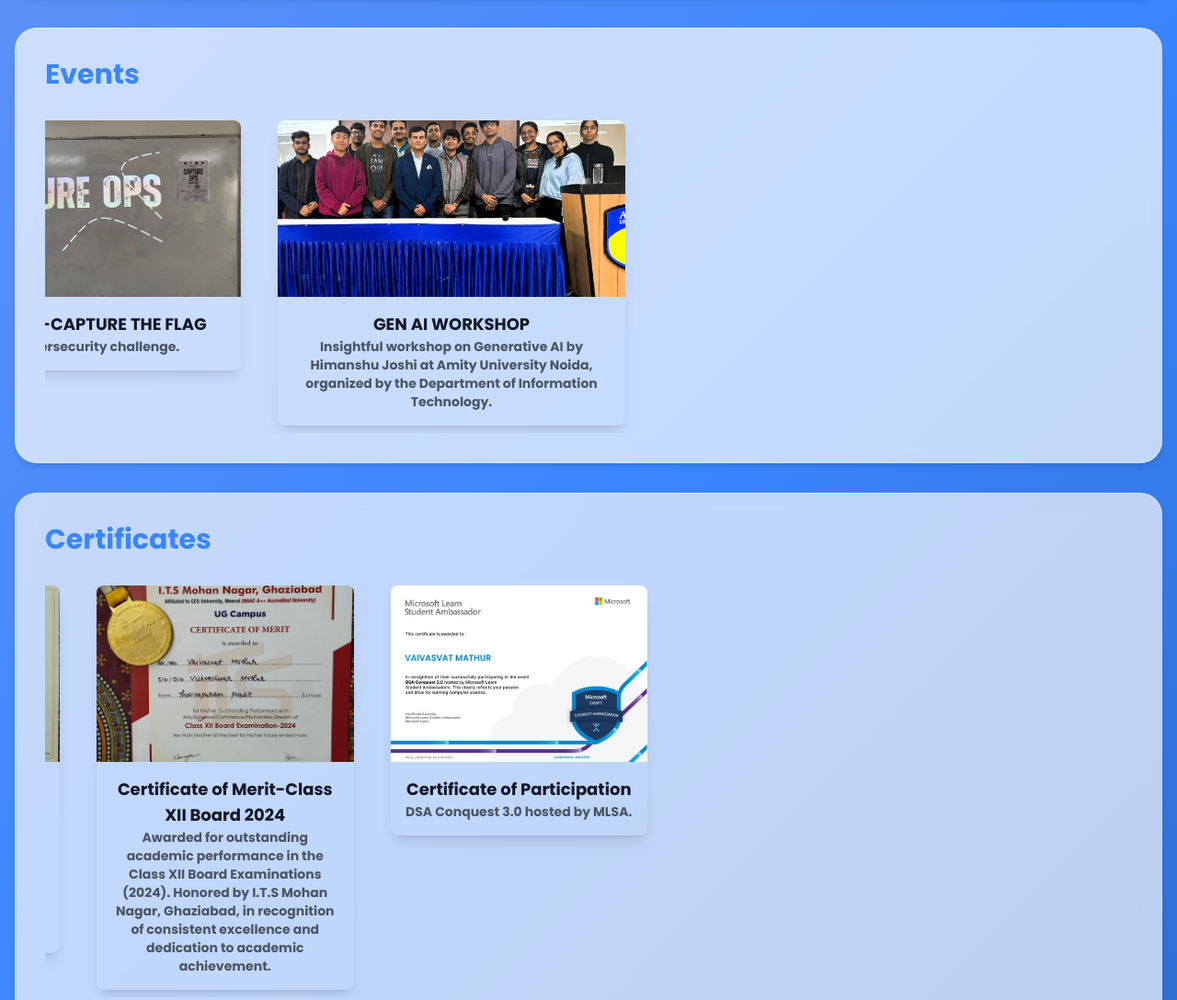
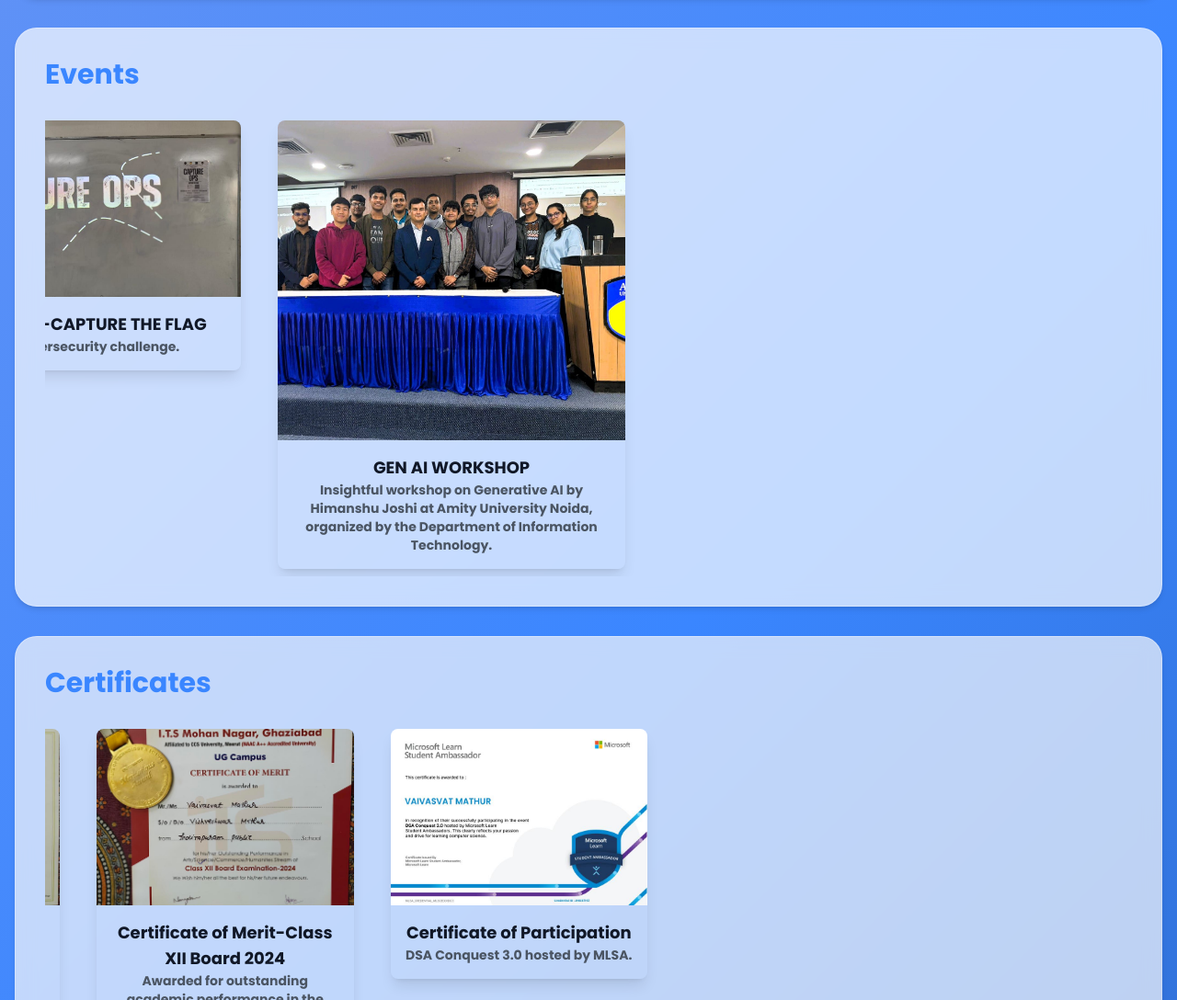
Before and after one commit to vaivasvatmathur/my_portfolio_new, a plain HTML site: page index.html in a window 1280 px wide. Shown: the part 1662-2750 px from the top of the page at 92% size. Drawn offline with nearby package versions, Linux system fonts and the light colour scheme.

Commit message:
Update index.html

```diff
--- a/index.html
+++ b/index.html
@@ -322,7 +322,7 @@
                         <!-- Carousel Item 3 -->
                         <div class="carousel-item flex-shrink-0 w-full sm:w-1/2 lg:w-1/3 p-2">
                             <figure class="rounded-lg overflow-hidden shadow-lg hover:shadow-xl transition-all duration-300 transform hover:scale-105">
-                                <img src="event3.jpeg" alt="Event 3" class="w-full h-48 object-cover">
+                                <img src="event3.jpeg" alt="Event 3" class="w-full h-55 object-cover">
                                 <figcaption class="p-4 text-center">
                                     <h3 class="font-bold text-lg text-gray-900">GEN AI WORKSHOP</h3>
                                     <p class="text-sm text-gray-600"> Insightful workshop on Generative AI by Himanshu Joshi at Amity University Noida, organized by the Department of Information Technology. </p>
```
